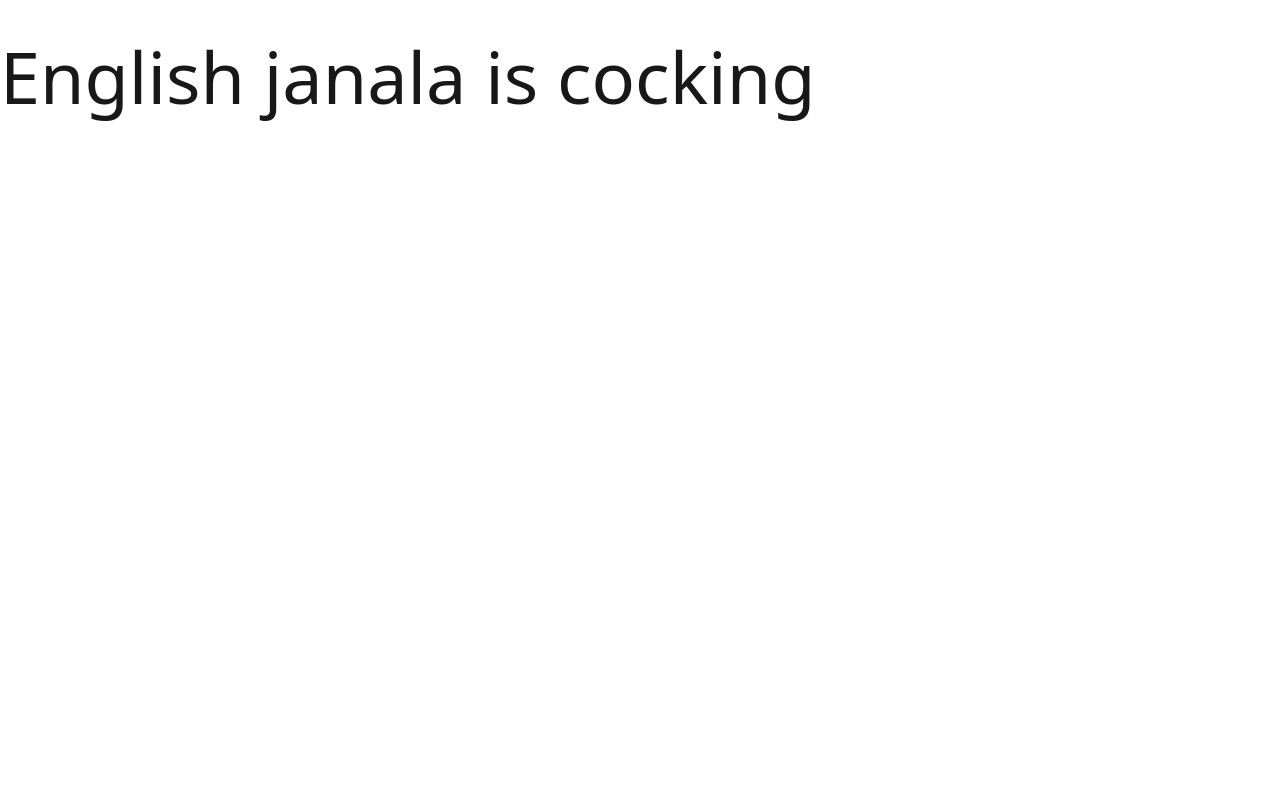
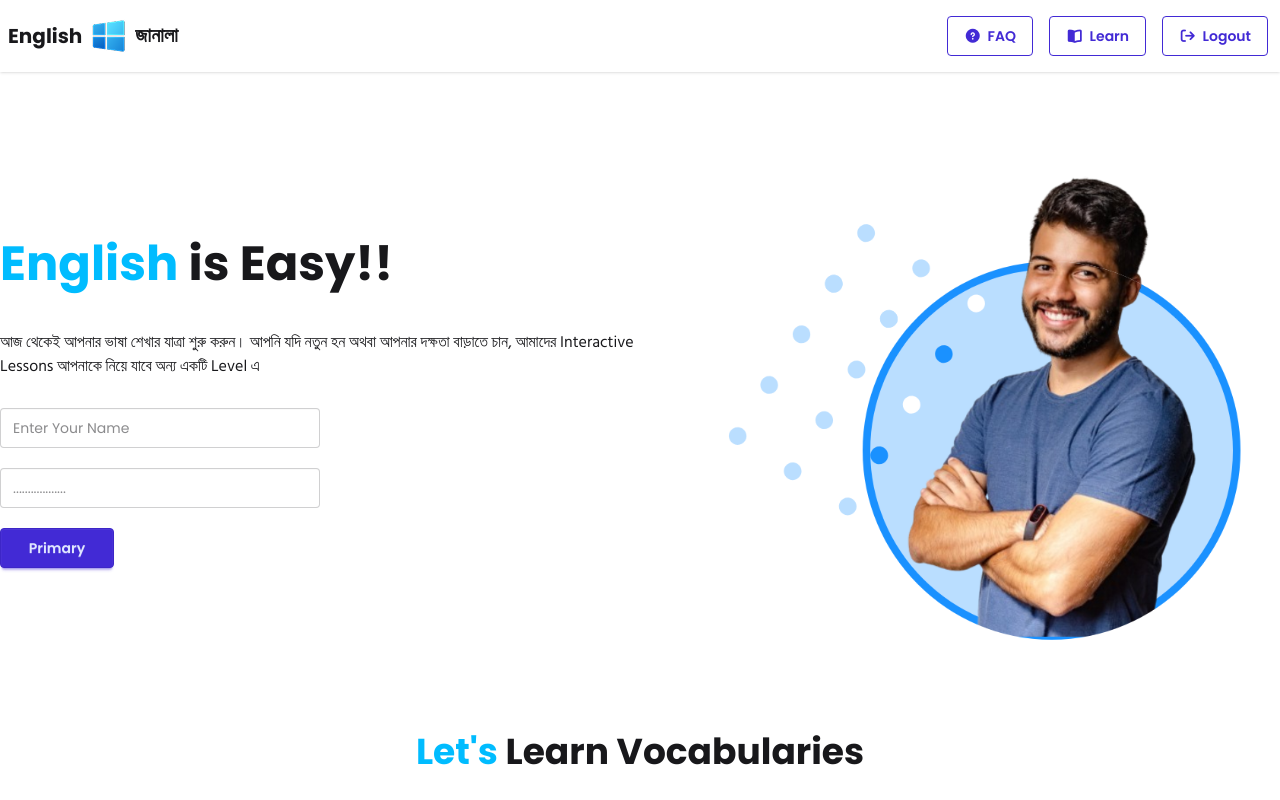
Before and after one commit to Tafsirchy/English-Janala-Project, a plain HTML site: page index.html in a window 1280 px wide. Drawn offline with nearby package versions, Linux system fonts and the light colour scheme.

Commit message:
banner section added

```diff
--- a/index.html
+++ b/index.html
@@ -31,8 +31,110 @@
     <!-- stylesheet -->
     <link rel="stylesheet" href="styles/styles.css" />
   </head>
-  <body>
-    <h1 class="text-7xl py-10">English janala is cocking</h1>
+  <body class="">
+    <!-- header section -->
+    <header class="container mx-auto">
+      <div class="navbar bg-base-100 shadow-sm">
+        <div class="navbar-start">
+          <div class="dropdown">
+            <div tabindex="0" role="button" class="btn btn-ghost lg:hidden">
+              <svg
+                xmlns="http://www.w3.org/2000/svg"
+                class="h-5 w-5"
+                fill="none"
+                viewBox="0 0 24 24"
+                stroke="currentColor"
+              >
+                <path
+                  stroke-linecap="round"
+                  stroke-linejoin="round"
+                  stroke-width="2"
+                  d="M4 6h16M4 12h8m-8 6h16"
+                />
+              </svg>
+            </div>
+            <ul
+              tabindex="0"
+              class="menu menu-sm dropdown-content bg-base-100 rounded-box z-1 mt-3 w-52 p-2 shadow"
+            >
+              <li>
+                <a href="" class=""
+                  ><i class="fa-solid fa-circle-question"></i>FAQ</a
+                >
+              </li>
+              <li>
+                <a href="" class=""
+                  ><i class="fa-solid fa-book-open"></i>Learn</a
+                >
+              </li>
+              <li>
+                <a href="" class=""
+                  ><i class="fa-solid fa-arrow-right-from-bracket"></i>Logout</a
+                >
+              </li>
+            </ul>
+          </div>
+          <a href="" class="flex items-center gap-[6px]"
+            ><span class="text-[20px] font-bold">English</span
+            ><img src="/assets/logo.png" alt="" /><span
+              class="text-[20px] font-semibold font-bangla"
+              >জানালা</span
+            ></a
+          >
+        </div>
+        <div class="navbar-end hidden lg:flex">
+          <ul class="menu menu-horizontal px-1 gap-[16px]">
+            <li>
+              <a href="" class="btn btn-outline btn-primary"
+                ><i class="fa-solid fa-circle-question"></i>FAQ</a
+              >
+            </li>
+            <li>
+              <a href="" class="btn btn-outline btn-primary"
+                ><i class="fa-solid fa-book-open"></i>Learn</a
+              >
+            </li>
+            <li>
+              <a href="" class="btn btn-outline btn-primary"
+                ><i class="fa-solid fa-arrow-right-from-bracket"></i>Logout</a
+              >
+            </li>
+          </ul>
+        </div>
+      </div>
+    </header>
+    <!-- banner section  -->
+    <section
+      class="flex flex-col-reverse md:flex-row container mx-auto justify-between items-center py-12 gap-10"
+    >
+      <div class="content text-center md:text-left">
+        <h1 class="text-[48px] font-bold">
+          <span class="text-[#00BCFF]">English </span>is Easy!!
+        </h1>
+        <p class="font-bangla mt-[30px]">
+          আজ থেকেই আপনার ভাষা শেখার যাত্রা শুরু করুন। আপনি যদি নতুন হন অথবা
+          আপনার দক্ষতা বাড়াতে চান, আমাদের Interactive Lessons আপনাকে নিয়ে যাবে
+          অন্য একটি Level এ
+        </p>
+        <div class="mt-[30px] md:flex flex-col">
+          <input type="text" placeholder="Enter Your Name" class="input" />
+          <input
+            type="text"
+            placeholder=".................."
+            class="input mt-[20px]"
+          />
+        </div>
+        <button class="btn btn-primary mt-[20px] w-[114px]">Primary</button>
+      </div>
+      <div class="image">
+        <img src="/assets/hero-student.png" alt="" />
+      </div>
+    </section>
+    <!-- let's learn section -->
+    <h1 class="text-[36px] font-bold text-center">
+      <span class="text-[#00BCFF]">Let's </span>Learn Vocabularies
+    </h1>
+    <div id="level-container"></div>
     <script src="/js/index.js"></script>
   </body>
 </html>
--- a/styles/styles.css
+++ b/styles/styles.css
@@ -0,0 +1,7 @@
+*{
+    font-family: "Poppins", sans-serif;
+}
+
+.font-bangla{
+    font-family: "Hind Siliguri", sans-serif;
+}
```
